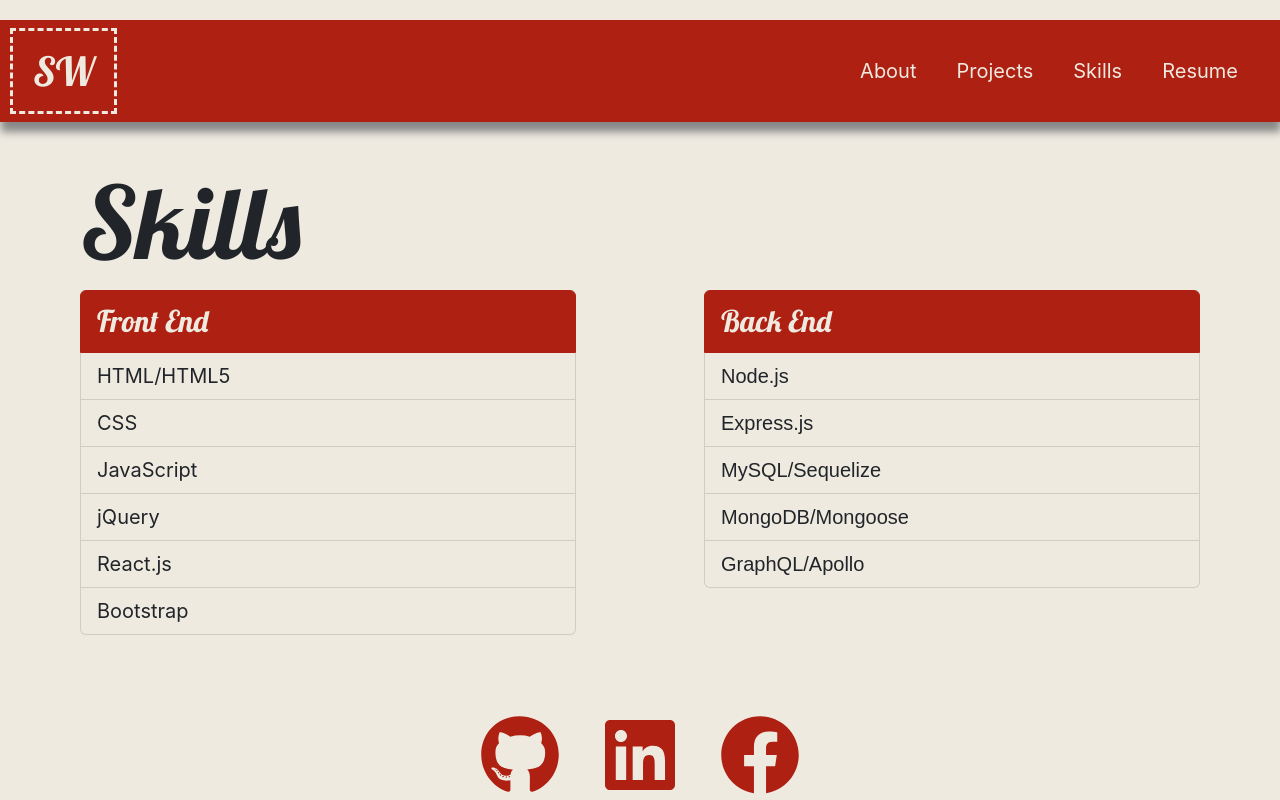
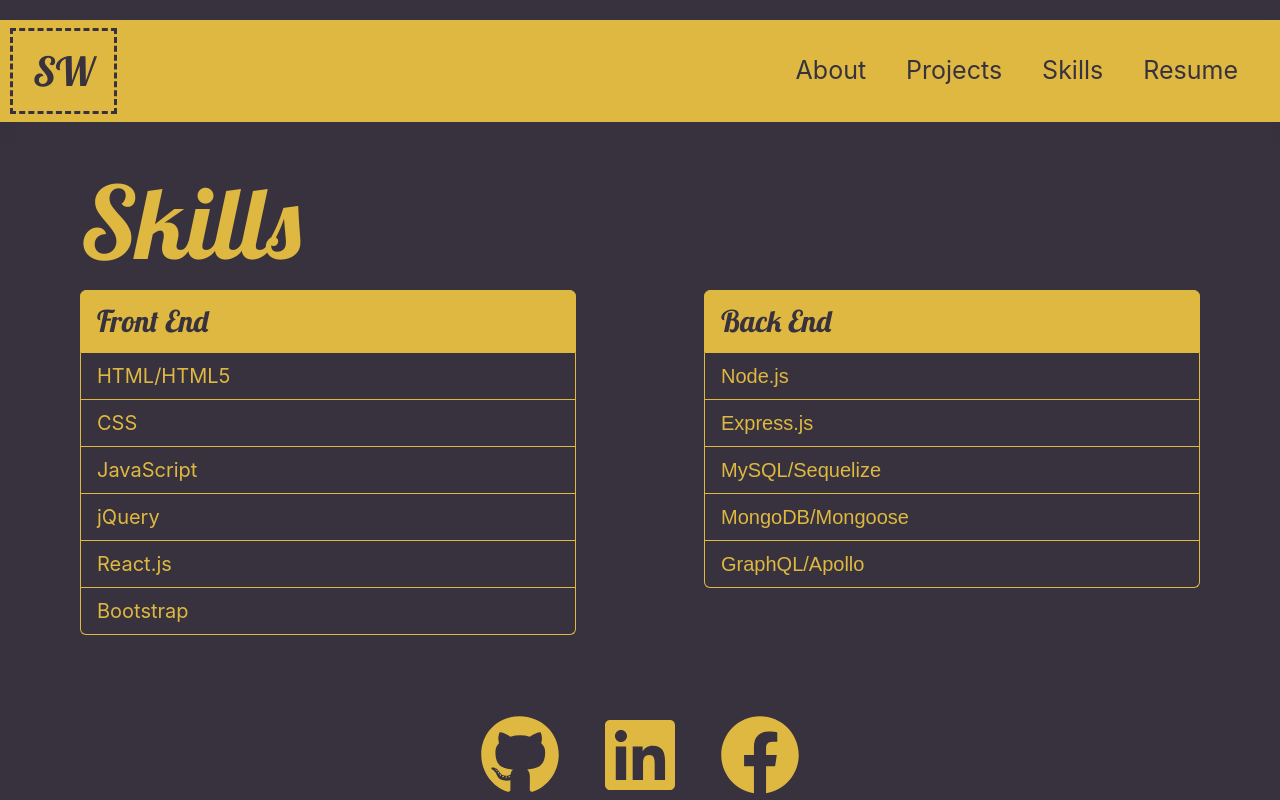
Before and after one commit to sammymayhem/sam-portfolio, a React (Create React App) app: page /skills in a window 1280 px wide. Built offline with nearby package versions, Linux system fonts and the light colour scheme.

Commit message:
updated colors to grey and yellow, may update again

```diff
--- a/src/index.css
+++ b/src/index.css
@@ -14,7 +14,7 @@ body {
     sans-serif;
   -webkit-font-smoothing: antialiased;
   -moz-osx-font-smoothing: grayscale;
-  background-color: var(--primary);
+  background-color: var(--less-dark);
 }
 
 code {
--- a/src/styles/About.css
+++ b/src/styles/About.css
@@ -1,6 +1,11 @@
 :root {
-    --primary: #EFEAE0;
-    --secondary: #ae2012;
+    --primary: #37323e;
+    --secondary: #deb841;
+
+    --bg: #003049;
+    --light: #6fffe9;
+    --less-light: #deb841;
+    --less-dark: #37323e;
 }
 
 .about {
@@ -11,6 +16,7 @@
     font-family: 'Lobster';
     font-size: 100px;
     padding: 20px 0px 0px 80px;
+    color: var(--secondary);
 }
 
 .about-container {
@@ -28,7 +34,7 @@
 }
 
 .about-text>p {
-    border: 5px dashed black;
+    border: 5px dashed var(--primary);
     border-radius: 10px;
     background-color: var(--secondary);
     color: var(--primary);
@@ -43,7 +49,7 @@
     max-height: 530px;
     z-index: 1;
     border-radius: 10%;
-    border: 5px dashed black;
+    border: 5px dashed var(--primary);
     background-color: var(--secondary);
 }
 
--- a/src/styles/Footer.css
+++ b/src/styles/Footer.css
@@ -20,7 +20,7 @@
 }
 
 svg {
-    color: var(--secondary);
+    color: var(--secondary) !important;
     height: 50px;
     width: 50px;
 }
--- a/src/styles/Header.css
+++ b/src/styles/Header.css
@@ -10,7 +10,7 @@
 
 .navbar {
     background-color: var(--secondary) !important;
-    box-shadow: 1px 10px 8px #888888;
+    box-shadow: 1px 10px 8px var(--primary);
     flex-wrap: inherit;
 }
 
@@ -31,7 +31,8 @@
     padding: 10px 20px;
     color: var(--primary);
     text-decoration: none;
-    font-size: 20px;
+    font-size: 25px;
+
 }
 
 #nav-link:hover {
--- a/src/styles/Home.css
+++ b/src/styles/Home.css
@@ -1,6 +1,7 @@
 #home-text {
     padding-top: 100px;
     padding-left: 50px;
+    color: var(--secondary);
 }
 
 #home-text-1 {
--- a/src/styles/Projects.css
+++ b/src/styles/Projects.css
@@ -1,7 +1,3 @@
-/* html {
-    background-color: var(--body-bg);
-} */
-
 .grid {
     background-color: var(--primary);
     min-height: 100%;
@@ -33,7 +29,7 @@ svg {
 }
 
 .title-text {
-    color: var(--primary);
+    color: var(--secondary);
     font-size: 3rem !important;
 }
 
@@ -43,6 +39,7 @@ svg {
 
 .proj-overlay:hover .show-proj {
     display: block;
+    color: var(--secondary);
 }
 
 .proj-overlay:hover {
@@ -57,4 +54,5 @@ svg {
     text-align: center;
     font-family: 'Bebas Neue', sans-serif;
     padding-top: 10px;
+    color: var(--secondary);
 }
--- a/src/styles/Skills.css
+++ b/src/styles/Skills.css
@@ -6,18 +6,21 @@
     font-family: 'Lobster', sans-serif;
     font-size: 100px;
     padding: 20px 0px 0px 80px;
+    color: var(--secondary);
 }
 
 .fe-container {
     width: 45vw;
     padding-left: 80px;
     font-size: 20px;
-    color: black !important;
+    color: var(--secondary) !important;
     float: left;
 }
 
 #fe-skill {
     background-color: var(--primary) !important;
+    color: var(--secondary);
+    border-color: var(--secondary) !important;
 }
 
 .fe-title {
@@ -33,12 +36,14 @@
     padding-right: 80px;
     font-family: sans-serif;
     font-size: 20px;
-    color: black !important;
+    color: var(--secondary) !important;
     float: right;
 }
 
 #be-skill {
     background-color: var(--primary) !important;
+    color: var(--secondary);
+    border-color: var(--secondary) !important;
 }
 
 .be-title {
```
